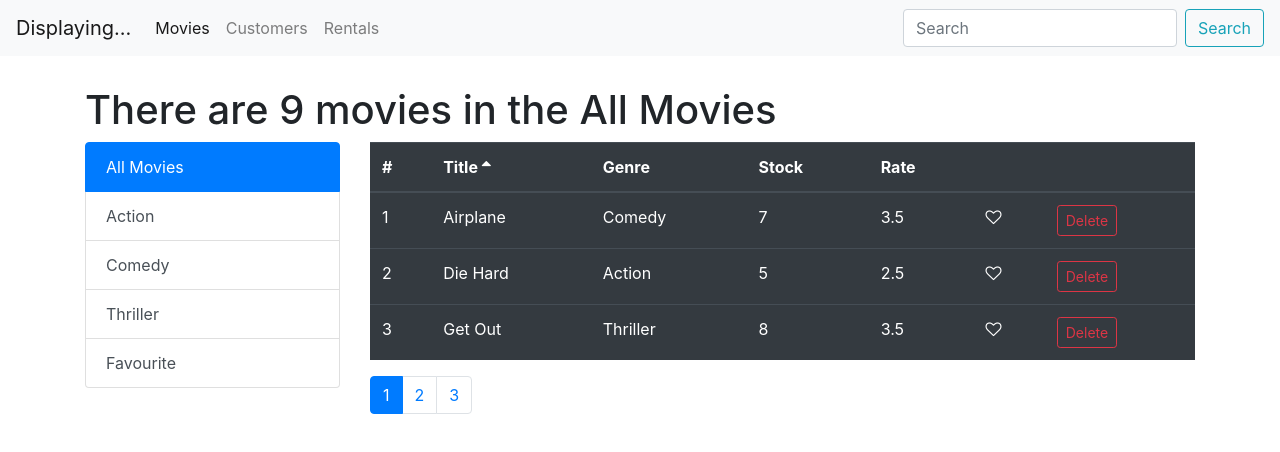
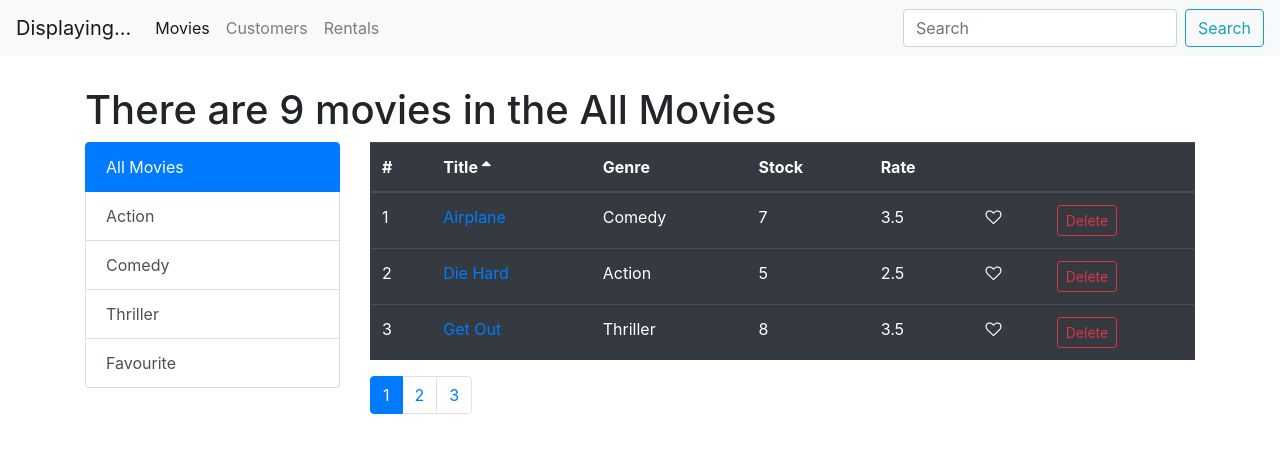
Before and after one commit to Fadyhalfawy98/movies-website, a React (Create React App) app: page /movies in a window 1280 px wide. Shown: the top 452 px of the page. Built offline with nearby package versions, Linux system fonts and the light colour scheme.

Commit message:
Update movieTable.jsx I add content to title to make the movie title liked.

```diff
--- a/src/components/moviesTable.jsx
+++ b/src/components/moviesTable.jsx
@@ -1,13 +1,19 @@
 import {Like} from "./like";
 import {Component} from "react";
 import {DisplayTable} from "./displayTable";
+import {Link} from "react-router-dom";
 
 export default class MoviesTable extends Component {
     render() {
         const { filteredMovies, onDelete, handleLike, onSort, sortColumn } = this.props;
 
         const columns = [
-            { path: "title", label: "Title"},
+            { path: "title", label: "Title",
+                content: movie => (
+                    <Link to={`/movies/${movie._id}/${movie.title}`}>
+                        {movie.title}
+                    </Link>
+                )},
             { path: "genre.name", label: "Genre"},
             { path: "numberInStock", label: "Stock"},
             { path: "dailyRentalRate", label: "Rate"},
```
